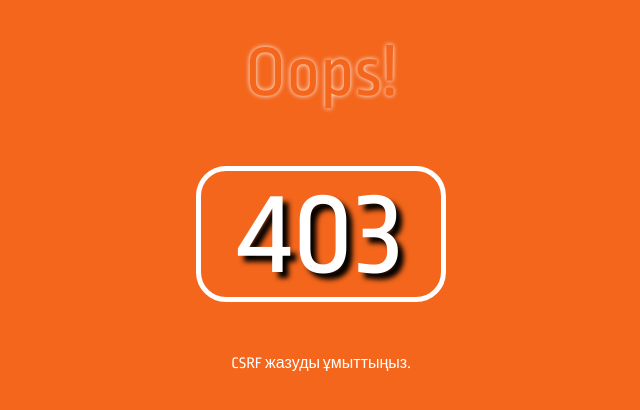
After one commit to AyKinG10/Lets_go_Tours, a Django app: template TestApp/main/templates/error_page/csrf_error.html in a window 1280 px wide. The commit adds this page. Shown: the top 410 px of the page, without its empty margins (319-959 px from the left). Run offline with Django 4.2, Linux system fonts and the light colour scheme; the template is opened without the code that fills it, so the values that code supplies are empty.

Commit message:
Fourth Commit

```diff
--- a/TestApp/TestApp/urls.py
+++ b/TestApp/TestApp/urls.py
@@ -12,7 +12,7 @@ urlpatterns = [
     path('', include('main.urls')),
     path('tours/', include('tours.urls')),
 ] + static(settings.STATIC_URL, document_root=settings.STATIC_ROOT)
-handler404='main.views.not_found'
-handler500='main.views.not_serv'
-handler403='main.views.not_found'
-handler400='main.views.not_found'
+handler404 = 'main.views.not_found'
+handler500 = 'main.views.not_serv'
+handler403 = 'main.views.csrf_error'
+handler400 = 'main.views.bad_request'
--- /dev/null
+++ b/TestApp/main/templates/error_page/csrf_error.html
@@ -0,0 +1,44 @@
+<!DOCTYPE html>
+<html lang="en">
+<head>
+    <meta charset="UTF-8">
+     <link href="https://cdn.jsdelivr.net/npm/bootstrap@5.3.0-alpha1/dist/css/bootstrap.min.css" rel="stylesheet" integrity="sha384-GLhlTQ8iRABdZLl6O3oVMWSktQOp6b7In1Zl3/Jr59b6EGGoI1aFkw7cmDA6j6gD" crossorigin="anonymous">
+      <link href="https://fonts.googleapis.com/css?family=Ropa+Sans" rel="stylesheet">
+</head>
+<style>
+    body{
+font-family: 'Ropa Sans', sans-serif;
+margin-top: 30px;
+background-color: #F0CA00;
+background-color: #F3661C;
+text-align: center;
+color: #fff;
+}
+.error-heading{
+margin: 50px auto;
+width: 250px;
+border: 5px solid #fff;
+font-size: 126px;
+line-height: 126px;
+border-radius: 30px;
+text-shadow: 6px 6px 5px #000;
+}
+.error-heading img{
+width: 100%;
+}
+.error-main h1{
+font-size: 72px;
+margin: 0px;
+color: #F3661C;
+text-shadow: 0px 0px 5px #fff;
+}
+</style>
+<body>
+    <div class="error-main">
+        <h1>Oops!</h1>
+        <div class="error-heading">403</div>
+            <p>CSRF жазуды ұмыттыңыз.</p>
+        </div>
+    </div>
+</body>
+</html>
--- a/TestApp/main/templates/error_page/not_found.html
+++ b/TestApp/main/templates/error_page/not_found.html
@@ -1,5 +1,5 @@
 {% load static %}
-<link rel="stylesheet" href="{% static 'errors/css/errors.css' %}">
+    <link rel="stylesheet" href="{% static 'errors/css/errors.css' %}">
  <link href="https://cdn.jsdelivr.net/npm/bootstrap@5.3.0-alpha1/dist/css/bootstrap.min.css" rel="stylesheet" integrity="sha384-GLhlTQ8iRABdZLl6O3oVMWSktQOp6b7In1Zl3/Jr59b6EGGoI1aFkw7cmDA6j6gD" crossorigin="anonymous">
 
 <body>
--- a/TestApp/main/urls.py
+++ b/TestApp/main/urls.py
@@ -2,7 +2,7 @@
 from django.urls import path
 from . import views
 urlpatterns = [
-    path('', views.about,name='home'),
+    path('', views.index,name='home'),
     path('about',views.about, name='about')
 
 ]
--- a/TestApp/main/views.py
+++ b/TestApp/main/views.py
@@ -12,4 +12,8 @@ def balance(request):
 def not_found(request,exception):
     return render(request,'error_page/not_found.html')
 def not_serv(request):
-    return render(request, 'error_page/not_found.html')
+    return render(request, 'error_page/server_error.html')
+def csrf_error(request,exception):
+    return render(request, 'error_page/csrf_error.html')
+def bad_request(request,exception):
+    return render(request, 'error_page/bad_request.html')
```
Also changed, not shown: TestApp/main/static/errors/css/errors.css (+16 -0 lines), TestApp/main/templates/error_page/bad_request.html (added, +44 -0 lines), TestApp/main/templates/error_page/server_error.html (added, +57 -0 lines), TestApp/main/templates/main/about.html (+11 -2 lines).
